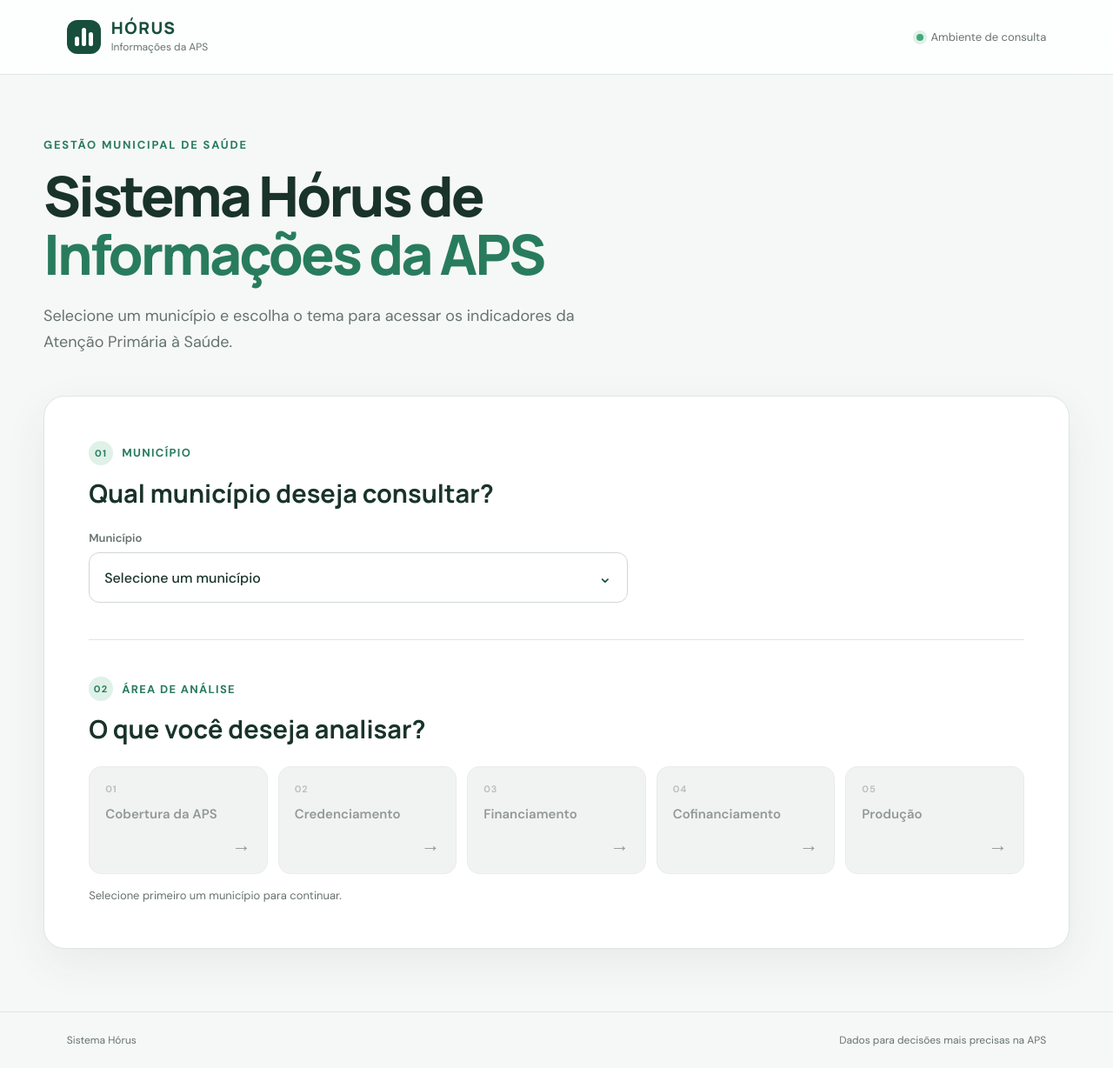
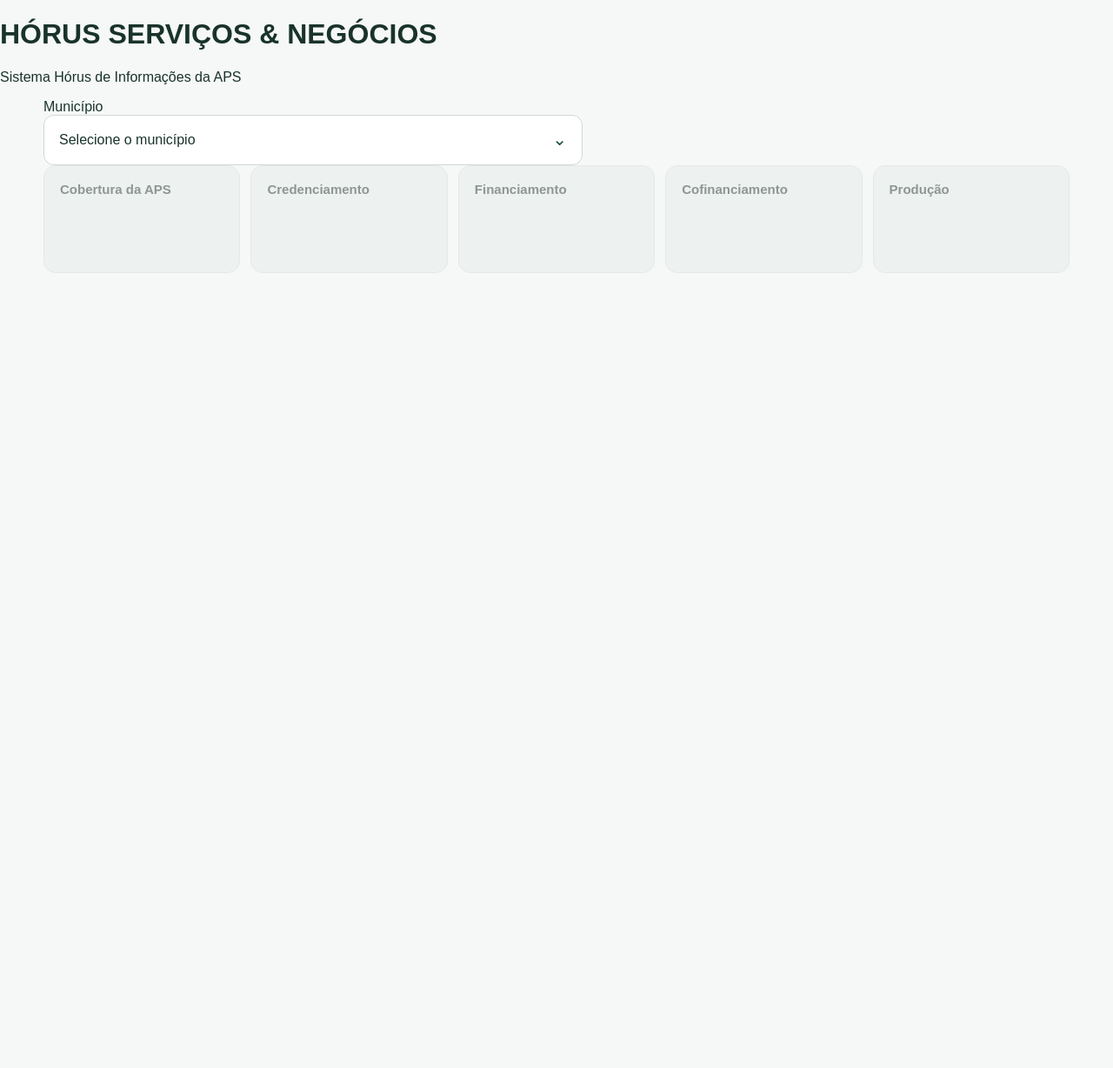
Before and after one commit to HorusSN/atencao.primaria, a website: page index.html in a window 1280 px wide. Shown: the whole page at 87% size. After the commit the page ends 800 px from the top, so only its background shows below. Drawn offline with Linux system fonts and the light colour scheme.

Commit message:
feat: simplificar tela inicial do Sistema Hórus APS

```diff
--- a/index.html
+++ b/index.html
@@ -1,77 +1,54 @@
 <!doctype html>
 <html lang="pt-BR">
 <head>
-  <meta charset="UTF-8" />
-  <meta name="viewport" content="width=device-width, initial-scale=1.0" />
-  <meta name="theme-color" content="#174f3c" />
-  <meta name="description" content="Painel municipal de indicadores da Atenção Primária à Saúde." />
+  <meta charset="UTF-8">
+  <meta name="viewport" content="width=device-width, initial-scale=1.0">
+  <meta name="theme-color" content="#0E1B2B">
+  <meta name="description" content="Sistema Hórus de Informações da Atenção Primária à Saúde.">
   <title>Sistema Hórus de Informações da APS</title>
   <link rel="preconnect" href="https://fonts.googleapis.com">
   <link rel="preconnect" href="https://fonts.gstatic.com" crossorigin>
-  <link href="https://fonts.googleapis.com/css2?family=DM+Sans:wght@400;500;600;700&family=Manrope:wght@600;700;800&display=swap" rel="stylesheet">
-  <link rel="stylesheet" href="styles.css" />
-  <style>[hidden]{display:none!important}</style>
+  <link href="https://fonts.googleapis.com/css2?family=Inter:wght@400;500;600;700;800&display=swap" rel="stylesheet">
+  <link rel="stylesheet" href="styles.css">
 </head>
 <body>
-  <div class="page-shell">
-    <header class="topbar">
-      <a href="#" class="brand" aria-label="Página inicial do Sistema Hórus">
-        <span class="brand-mark" aria-hidden="true"><span></span><span></span><span></span></span>
-        <span><strong>HÓRUS</strong><small>Informações da APS</small></span>
-      </a>
-      <span class="status"><i></i> Ambiente de consulta</span>
+  <header class="hero">
+    <h1>HÓRUS SERVIÇOS &amp; NEGÓCIOS</h1>
+    <p>Sistema Hórus de Informações da APS</p>
   </header>
 
   <main>
-      <section class="intro" id="inicio">
-        <p class="eyebrow">Gestão municipal de saúde</p>
-        <h1>Sistema Hórus de<br><span>Informações da APS</span></h1>
-        <p class="lead">Selecione um município e escolha o tema para acessar os indicadores da Atenção Primária à Saúde.</p>
+    <section class="selector" aria-label="Seleção do município">
+      <label for="municipio">Município</label>
+      <div class="select-wrap">
+        <select id="municipio">
+          <option value="">Selecione o município</option>
+          <option value="311210">Caparaó</option>
+          <option value="312370">Engenheiro Caldas</option>
+          <option value="312580">Fernandes Tourinho</option>
+          <option value="520890">Goiás</option>
+          <option value="315800">Santa Maria de Itabira</option>
+          <option value="316020">Santo Antônio do Itambé</option>
+          <option value="316294">São José da Barra</option>
+        </select>
+      </div>
     </section>
 
-      <section class="workspace" aria-labelledby="consulta-title">
-        <div class="step-label"><span>01</span> Município</div>
-        <h2 id="consulta-title">Qual município deseja consultar?</h2>
-        <label class="select-label" for="municipio">Município</label>
-        <div class="select-wrap">
-          <select id="municipio">
-            <option value="">Selecione um município</option>
-            <option value="311210">Caparaó · 311210</option>
-            <option value="312370">Engenheiro Caldas · 312370</option>
-            <option value="312580">Fernandes Tourinho · 312580</option>
-            <option value="520890">Goiás · 520890</option>
-            <option value="315800">Santa Maria de Itabira · 315800</option>
-            <option value="316020">Santo Antônio do Itambé · 316020</option>
-            <option value="316294">São José da Barra · 316294</option>
-          </select>
-        </div>
-
-        <div class="divider"></div>
-        <div class="step-label"><span>02</span> Área de análise</div>
-        <h2>O que você deseja analisar?</h2>
-        <div class="topics" role="group" aria-label="Temas disponíveis">
-          <button data-topic="Cobertura da APS"><b>01</b><span>Cobertura da APS</span><i>→</i></button>
-          <button data-topic="Credenciamento"><b>02</b><span>Credenciamento</span><i>→</i></button>
-          <button data-topic="Financiamento"><b>03</b><span>Financiamento</span><i>→</i></button>
-          <button data-topic="Cofinanciamento"><b>04</b><span>Cofinanciamento</span><i>→</i></button>
-          <button data-topic="Produção"><b>05</b><span>Produção</span><i>→</i></button>
-        </div>
-        <p class="hint" id="hint">Selecione primeiro um município para continuar.</p>
+    <section class="topics" aria-label="Módulos do sistema">
+      <button data-topic="Cobertura da APS" disabled>Cobertura da APS</button>
+      <button data-topic="Credenciamento" disabled>Credenciamento</button>
+      <button data-topic="Financiamento" disabled>Financiamento</button>
+      <button data-topic="Cofinanciamento" disabled>Cofinanciamento</button>
+      <button data-topic="Produção" disabled>Produção</button>
     </section>
 
     <section class="detail" id="detalhe" hidden>
-        <button class="back" id="voltar">← Voltar à seleção</button>
-        <p class="eyebrow" id="detail-city"></p>
-        <h1 id="detail-title"></h1>
-        <div class="empty-state">
-          <div class="empty-icon">↗</div>
-          <div><h2>Área preparada para receber os indicadores</h2><p>Os dados deste módulo serão incluídos na próxima etapa de desenvolvimento.</p></div>
-        </div>
+      <button class="back" id="voltar">Voltar</button>
+      <p id="detail-city"></p>
+      <h2 id="detail-title"></h2>
+      <div class="empty-state">Área preparada para inclusão dos indicadores.</div>
     </section>
   </main>
-
-    <footer><span>Sistema Hórus</span><span>Dados para decisões mais precisas na APS</span></footer>
-  </div>
   <script src="app.js"></script>
 </body>
 </html>
```
Lines whose indentation alone changed are shown as unchanged.
